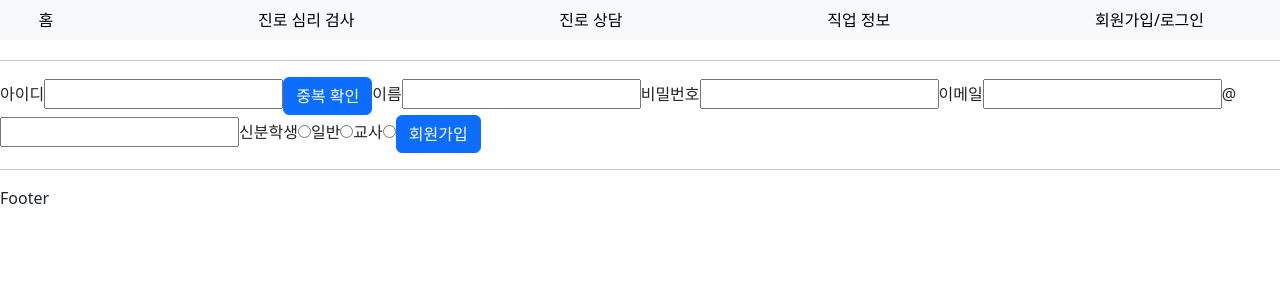
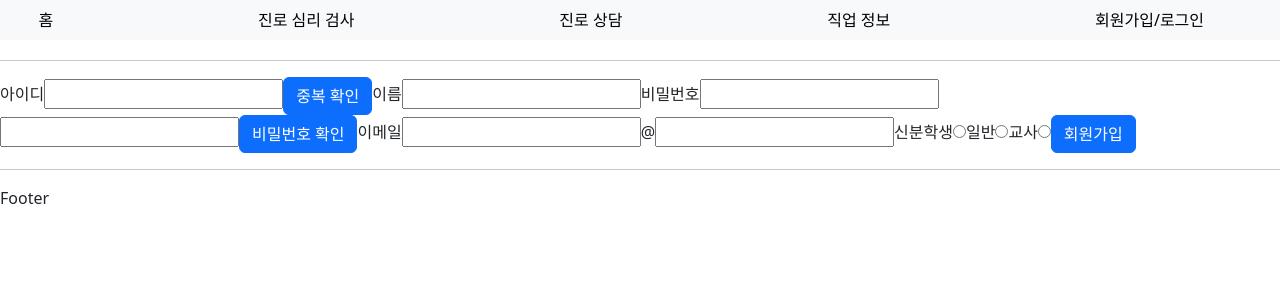
Before and after one commit to Yoon-Sung-Jung/MyCareer, a React (Create React App) app in the folder MyCareerClient/my-app/: page /register in a window 1280 px wide. Shown: the top 300 px of the page. Built offline with nearby package versions, Linux system fonts and the light colour scheme.

Commit message:
비밀번호 확인 구현(중)

```diff
--- a/MyCareerClient/my-app/src/Pages/Register.js
+++ b/MyCareerClient/my-app/src/Pages/Register.js
@@ -9,7 +9,6 @@ const Register = () => {
     const navigate = useNavigate();
 
 
-    const [identity, setIdentity] = useState('');
 
     const [user, setUser] = useState({
         username: '',
@@ -17,20 +16,26 @@ const Register = () => {
         password: '',
         emailID: '',
         emailDomain: '',
+        identity: '',
     });
+
+    const [rePassword, setRePassword] = useState('');
+
+    const handleRePW = (e) => {
+        setRePassword(e.target.value);
+    };
 
     const handleChange = (e) => {
         const { name, value } = e.target;
         setUser({
             ...user,
             [name]: value
-        })
-    }
+        });
+    };
 
-    const handleId = (e) => {
-        setIdentity(e.target.value);
-    }
+    const checkPassword = () => {
 
+    };
 
     const registerUser = (e) => {
         e.preventDefault();
@@ -84,6 +89,15 @@ const Register = () => {
                     value={user.password}
                     onChange={handleChange} />
 
+                <label>
+                    <input type="password"
+                        name="rePassword"
+                        id="rePassword"
+                        value={rePassword}
+                        onChange={handleRePW} />
+                    <Button onClick={checkPassword}>비밀번호 확인</Button>
+                </label>
+
                 <label>이메일</label>
                 <input type="text"
                     name="emailID"
```
